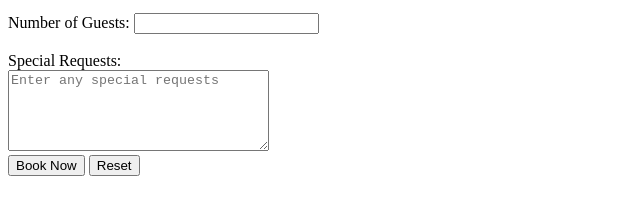
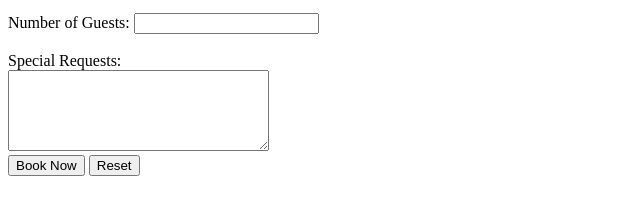
Before and after one commit to vanshyadav8750-ship-it/web-dev-couser, a plain HTML site: page hotel booking form.html in a window 1280 px wide. Shown: the part 300-501 px from the top of the page, without its empty margins (0-640 px from the left). Drawn offline with Linux system fonts and the light colour scheme.

Commit message:
Fix textarea placeholder in booking form

```diff
--- a/hotel booking form.html
+++ b/hotel booking form.html
@@ -50,7 +50,7 @@
         <label>Special Requests:</label>
         <br>
         <textarea name="requests" rows="5" cols="30"
-        placeholder="Enter any special requests"></textarea>
+        ></textarea>
         <br>
 
         <button type="submit">Book Now</button>
```
